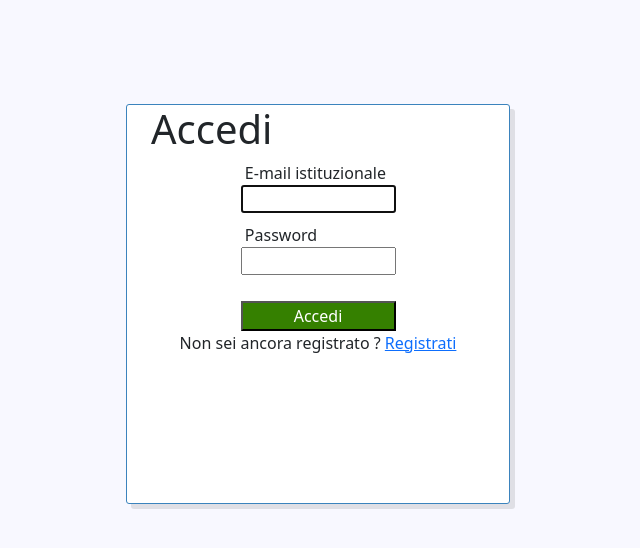
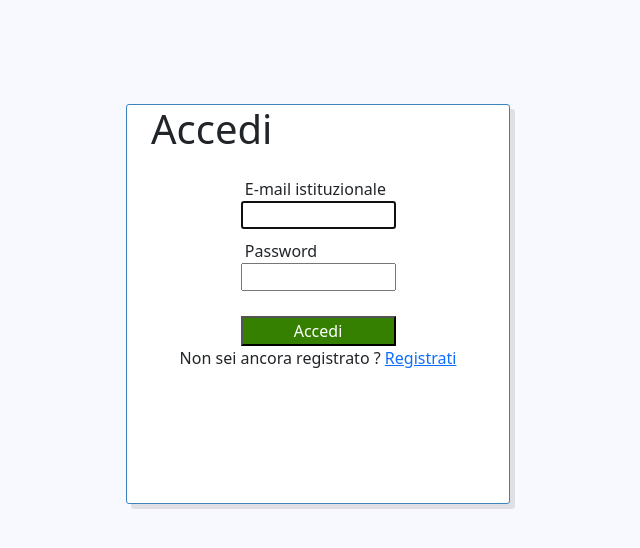
Before and after one commit to antoniocolucci/Unimensa, a Flask app: page / in a window 1280 px wide. Shown: the part 56-604 px from the top of the page, without its empty margins (322-962 px from the left). Run offline with Flask 2, Linux system fonts and the light colour scheme; some libraries are stand-ins or nearby versions.

Commit message:
Update css

```diff
--- a/Unimensa/static/css/loginCSS/login.css
+++ b/Unimensa/static/css/loginCSS/login.css
@@ -49,7 +49,7 @@
 }
 
 .formLogin{
-    margin-top: 10%;
+    margin-top: 20%;
     height: 40%;
     width: 100%;
 }
@@ -61,8 +61,9 @@
 .errorLogin{
 
    color: red;
-   position: relative;
+   position: absolute;
    float: left;
+   margin-left: 35%
 }
 
 .verify{
```
